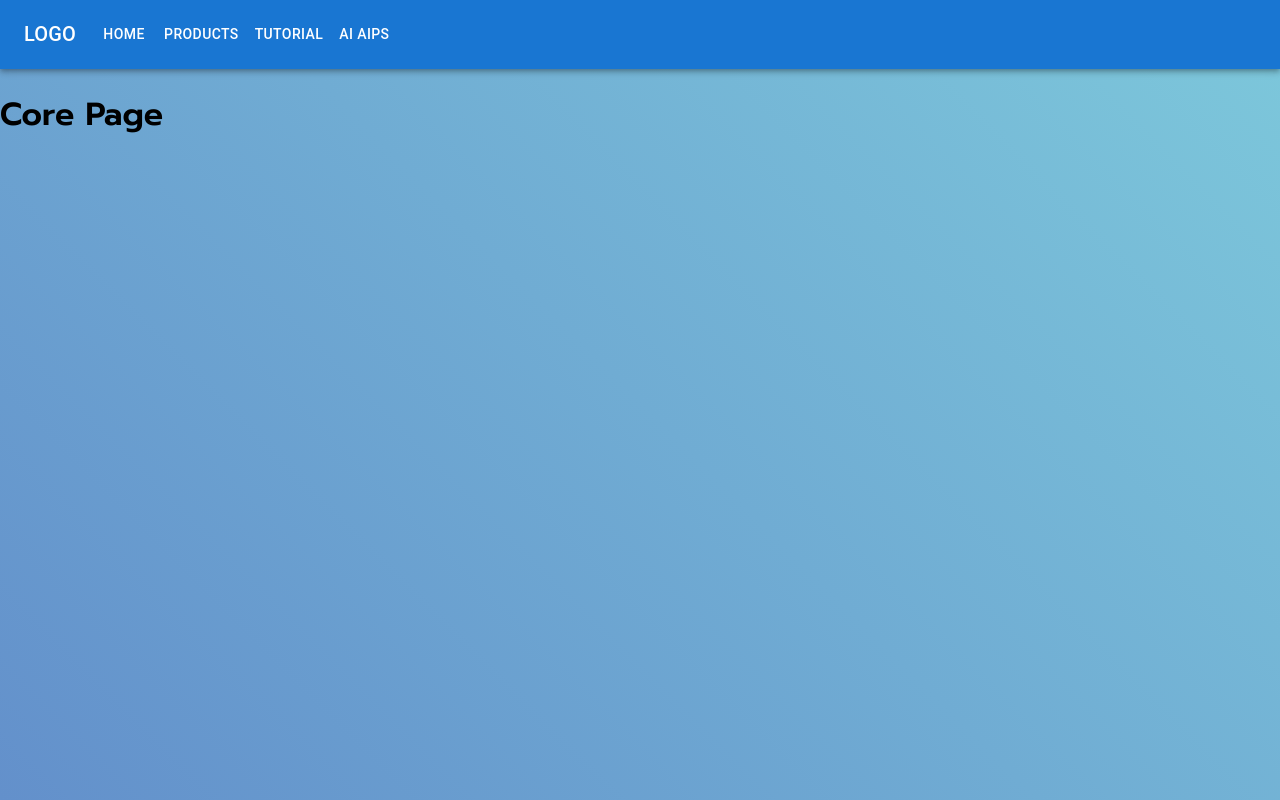
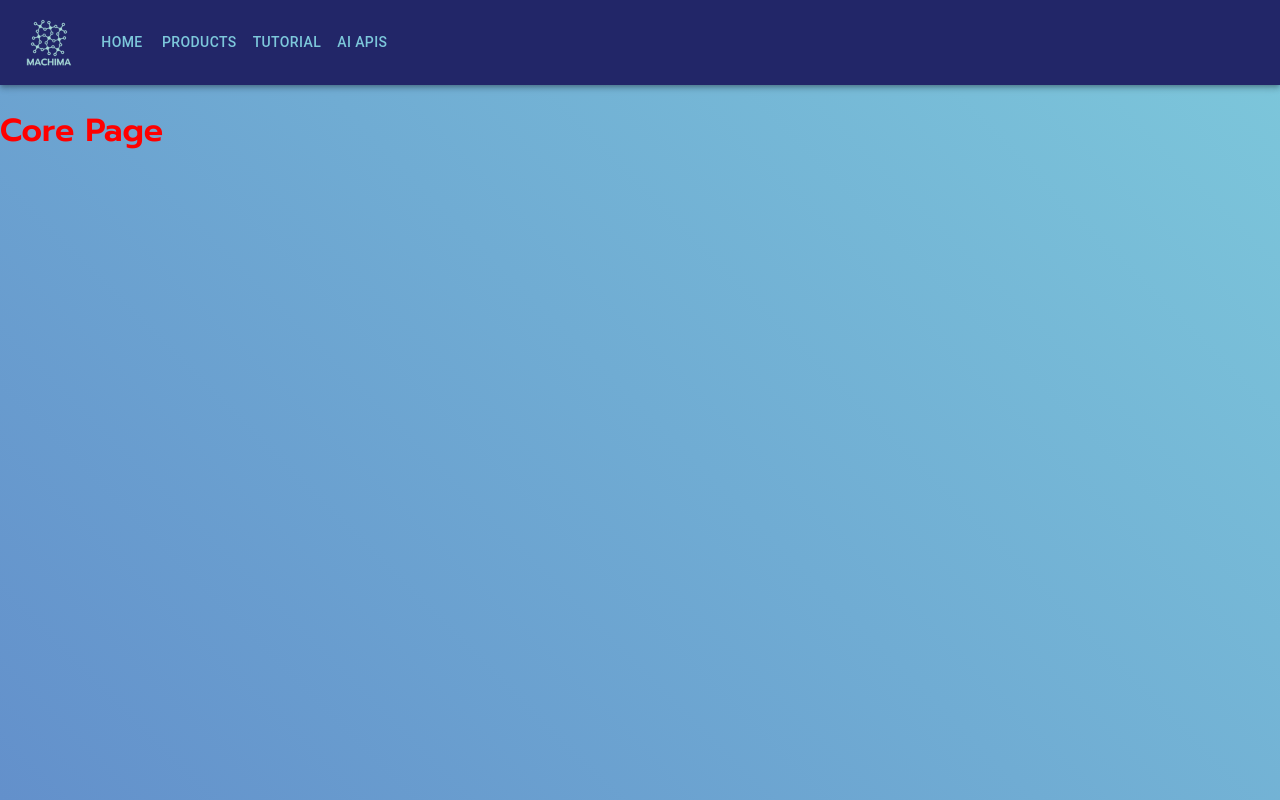
Before and after one commit to SuperAISS2-Bann-Machima/machi_nlp, a React (Create React App) app: page / in a window 1280 px wide. Built offline with nearby package versions, Linux system fonts and the light colour scheme.

Commit message:
move navbar location & customize navbar

```diff
--- a/src/App.js
+++ b/src/App.js
@@ -2,11 +2,9 @@ import { withController } from "./hoc/withController";
 import { GlobalProvider } from "./core/GlobalController";
 import GlobalThemeProvider from "./core/GlobalThemeProvider";
 import Router from "./routes";
-import NavBar from "./components/NavBar";
 function App() {
   return (
     <GlobalThemeProvider>
-      <NavBar />
       <Router />
     </GlobalThemeProvider>
   );
--- a/src/components/NavBar.js
+++ /dev/null
@@ -1,113 +0,0 @@
-import * as React from "react";
-import AppBar from "@mui/material/AppBar";
-import Box from "@mui/material/Box";
-import Toolbar from "@mui/material/Toolbar";
-import IconButton from "@mui/material/IconButton";
-import Typography from "@mui/material/Typography";
-import Menu from "@mui/material/Menu";
-import MenuIcon from "@mui/icons-material/Menu";
-import Container from "@mui/material/Container";
-import Button from "@mui/material/Button";
-import MenuItem from "@mui/material/MenuItem";
-import { PRIMARY, WHITE } from "../../src/constant/colors";
-import { makeStyles } from "@mui/styles";
-
-const pages = ["Home", "Products", , "tutorial", "AI AIPS"];
-
-const NavBar = () => {
-  const [anchorElNav, setAnchorElNav] = React.useState(null);
-  const classes = useStyles();
-  const handleOpenNavMenu = (event) => {
-    setAnchorElNav(event.currentTarget);
-  };
-
-  const handleCloseNavMenu = () => {
-    setAnchorElNav(null);
-  };
-
-  return (
-    <AppBar position="static" className={classes.nav}>
-      <Container maxWidth="xl">
-        <Toolbar disableGutters>
-          <Typography
-            variant="h6"
-            noWrap
-            component="div"
-            sx={{ mr: 2, display: { xs: "none", md: "flex" } }}
-          >
-            LOGO
-          </Typography>
-
-          <Box sx={{ flexGrow: 1, display: { xs: "flex", md: "none" } }}>
-            <IconButton
-              size="large"
-              aria-label="account of current user"
-              aria-controls="menu-appbar"
-              aria-haspopup="true"
-              onClick={handleOpenNavMenu}
-              color="inherit"
-            >
-              <MenuIcon />
-            </IconButton>
-            <Menu
-              id="menu-appbar"
-              anchorEl={anchorElNav}
-              anchorOrigin={{
-                vertical: "bottom",
-                horizontal: "left",
-              }}
-              keepMounted
-              transformOrigin={{
-                vertical: "top",
-                horizontal: "left",
-              }}
-              open={Boolean(anchorElNav)}
-              onClose={handleCloseNavMenu}
-              sx={{
-                display: { xs: "block", md: "none" },
-              }}
-            >
-              {pages.map((page) => (
-                <MenuItem key={page} onClick={handleCloseNavMenu}>
-                  <Typography textAlign="center">{page}</Typography>
-                </MenuItem>
-              ))}
-            </Menu>
-          </Box>
-
-          {/* start logo */}
-          <Typography
-            variant="h6"
-            noWrap
-            component="div"
-            sx={{ flexGrow: 1, display: { xs: "flex", md: "none" } }}
-          >
-            LOGO
-          </Typography>
-          {/* end logo */}
-          {/* start pages */}
-          <Box sx={{ flexGrow: 1, display: { xs: "none", md: "flex" } }}>
-            {pages.map((page) => (
-              <Button
-                key={page}
-                onClick={handleCloseNavMenu}
-                sx={{ my: 2, color: "white", display: "block" }}
-              >
-                {page}
-              </Button>
-            ))}
-          </Box>
-          {/* end pages */}
-        </Toolbar>
-      </Container>
-    </AppBar>
-  );
-};
-
-const useStyles = makeStyles({
-  nav: {
-    backgroundColor: "#fff",
-  },
-});
-
-export default NavBar;
--- /dev/null
+++ b/src/components/layout/NavBar.js
@@ -0,0 +1,125 @@
+import * as React from "react";
+import AppBar from "@mui/material/AppBar";
+import Box from "@mui/material/Box";
+import Toolbar from "@mui/material/Toolbar";
+import IconButton from "@mui/material/IconButton";
+import Typography from "@mui/material/Typography";
+import Menu from "@mui/material/Menu";
+import MenuIcon from "@mui/icons-material/Menu";
+import Container from "@mui/material/Container";
+import Button from "@mui/material/Button";
+import MenuItem from "@mui/material/MenuItem";
+import { BACKGROUND, SECONDARY, } from "../../constant/colors";
+import { createTheme, ThemeProvider } from '@mui/material'
+import NavLogo from '../../assets/images/nav_logo.png'
+
+const pages = ["Home", "Products", "tutorial", "AI APIS"];
+
+const NavBar = () => {
+  const [anchorElNav, setAnchorElNav] = React.useState(null);
+
+  const theme = createTheme({
+    typography: {
+      allVariants: {
+        color: SECONDARY
+      }
+    }
+  })
+
+  const handleOpenNavMenu = (event) => {
+    setAnchorElNav(event.currentTarget);
+  };
+
+  const handleCloseNavMenu = () => {
+    setAnchorElNav(null);
+  };
+
+  return (
+    <ThemeProvider theme={theme}>
+      <AppBar
+        position="static"
+        sx={{
+          bgcolor: BACKGROUND,
+          color: SECONDARY,
+          paddingY: 1
+        }}
+      >
+        <Container maxWidth="xl">
+          <Toolbar disableGutters>
+            <Typography
+              variant="h6"
+              noWrap
+              component="div"
+              sx={{ mr: 2, display: { xs: "none", md: "flex" } }}
+            >
+              <img src={NavLogo} width='50px' alt="nav logo" />
+            </Typography>
+
+            <Box sx={{ flexGrow: 1, display: { xs: "flex", md: "none" } }}>
+              <IconButton
+                size="large"
+                aria-label="account of current user"
+                aria-controls="menu-appbar"
+                aria-haspopup="true"
+                onClick={handleOpenNavMenu}
+                color="inherit"
+              >
+                <MenuIcon />
+              </IconButton>
+              <Menu
+                id="menu-appbar"
+                anchorEl={anchorElNav}
+                anchorOrigin={{
+                  vertical: "bottom",
+                  horizontal: "left",
+                }}
+                keepMounted
+                transformOrigin={{
+                  vertical: "top",
+                  horizontal: "left",
+                }}
+                open={Boolean(anchorElNav)}
+                onClose={handleCloseNavMenu}
+                sx={{
+                  display: { xs: "block", md: "none" },
+                }}
+              >
+                {pages.map((page) => (
+                  <MenuItem key={page} onClick={handleCloseNavMenu} style={{ color: SECONDARY }} sx={{ color: 'red' }} color='red' >
+                    <Typography color={SECONDARY} textAlign="center">{page}</Typography>
+                  </MenuItem>
+                ))}
+              </Menu>
+            </Box>
+
+            {/* start logo */}
+            <Typography
+              variant="h6"
+              noWrap
+              component="div"
+              sx={{ flexGrow: 1, display: { xs: "flex", md: "none" } }}
+            >
+              <img src={NavLogo} width='50px' alt="nav logo" />
+            </Typography>
+            {/* end logo */}
+            {/* start pages */}
+            <Box sx={{ flexGrow: 1, display: { xs: "none", md: "flex" } }}>
+              {pages.map((page) => (
+                <Button
+                  key={page}
+                  onClick={handleCloseNavMenu}
+                  sx={{ my: 2, color: SECONDARY, display: "block" }}
+                >
+                  {page}
+                </Button>
+              ))}
+            </Box>
+            {/* end pages */}
+          </Toolbar>
+        </Container>
+      </AppBar>
+    </ThemeProvider>
+  );
+};
+
+export default NavBar;
--- a/src/features/core/index.js
+++ b/src/features/core/index.js
@@ -1,14 +1,21 @@
 import { CoreProvider, useController } from "./controller"
 import { withController } from '../../hoc/withController'
+import { makeStyles } from '@mui/styles'
 
 function Core() {
     const controller = useController()
-
+    const classes = useStyles()
     return (
         <>
-            <h1>{controller.test}</h1>
+            <h1 className={classes.header}>{controller.test}</h1>
         </>
     )
 }
 
+const useStyles = makeStyles({
+    header: {
+        'color': 'red'
+    }
+})
+
 export default withController(CoreProvider)(Core)
--- a/src/routes/index.js
+++ b/src/routes/index.js
@@ -1,4 +1,5 @@
 import { BrowserRouter as Router, Route, Routes } from 'react-router-dom'
+import NavBar from '../components/layout/NavBar'
 // Pages
 import Core from '../features/core'
 import NotFound from '../features/notfound'
@@ -6,6 +7,7 @@ import NotFound from '../features/notfound'
 export default function Index() {
     return (
         <Router>
+            <NavBar />
             <Routes>
                 <Route exact path='/' element={<Core />} />
                 {/* NOT FOUND URL WILL REDIRECT TO THIS PAGE */}
```
Also changed, not shown: src/assets/images/nav_logo.png (added).
